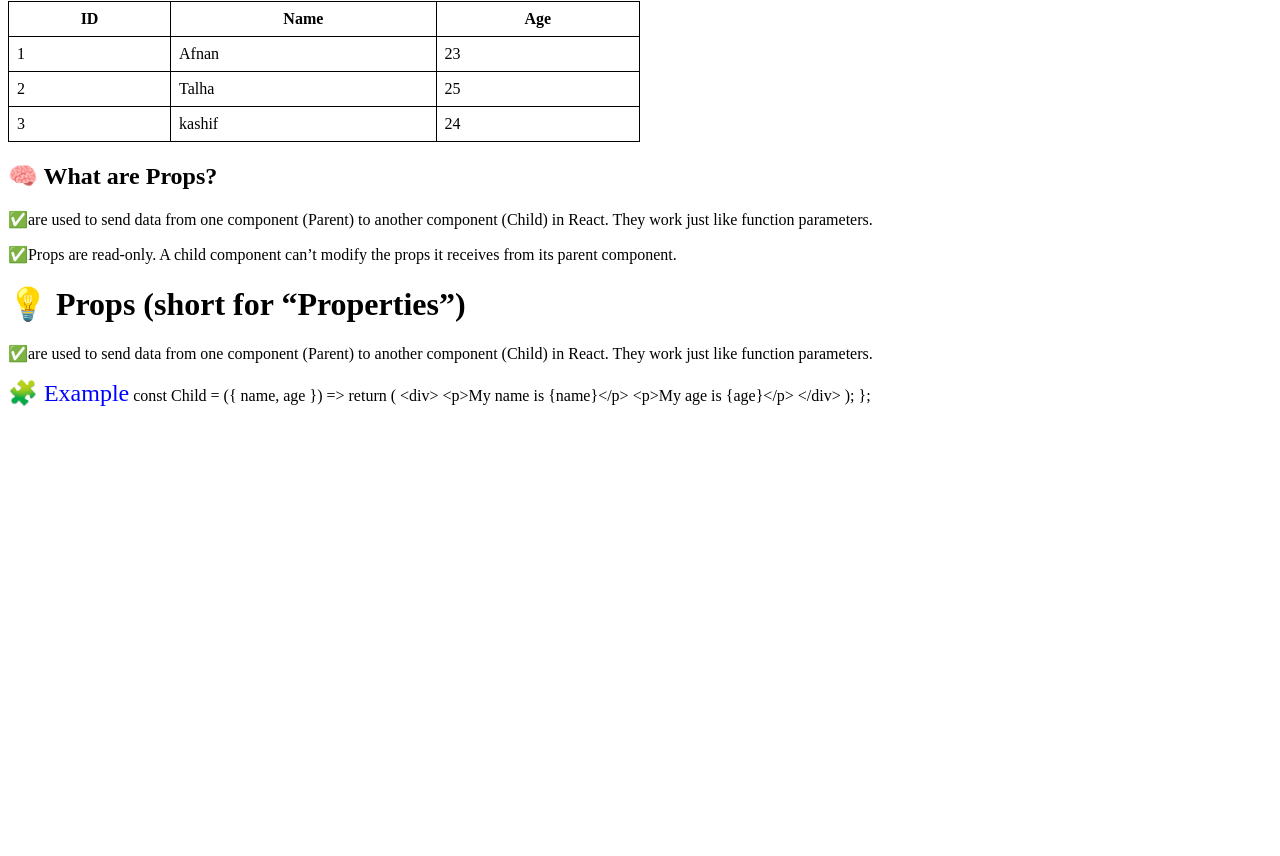
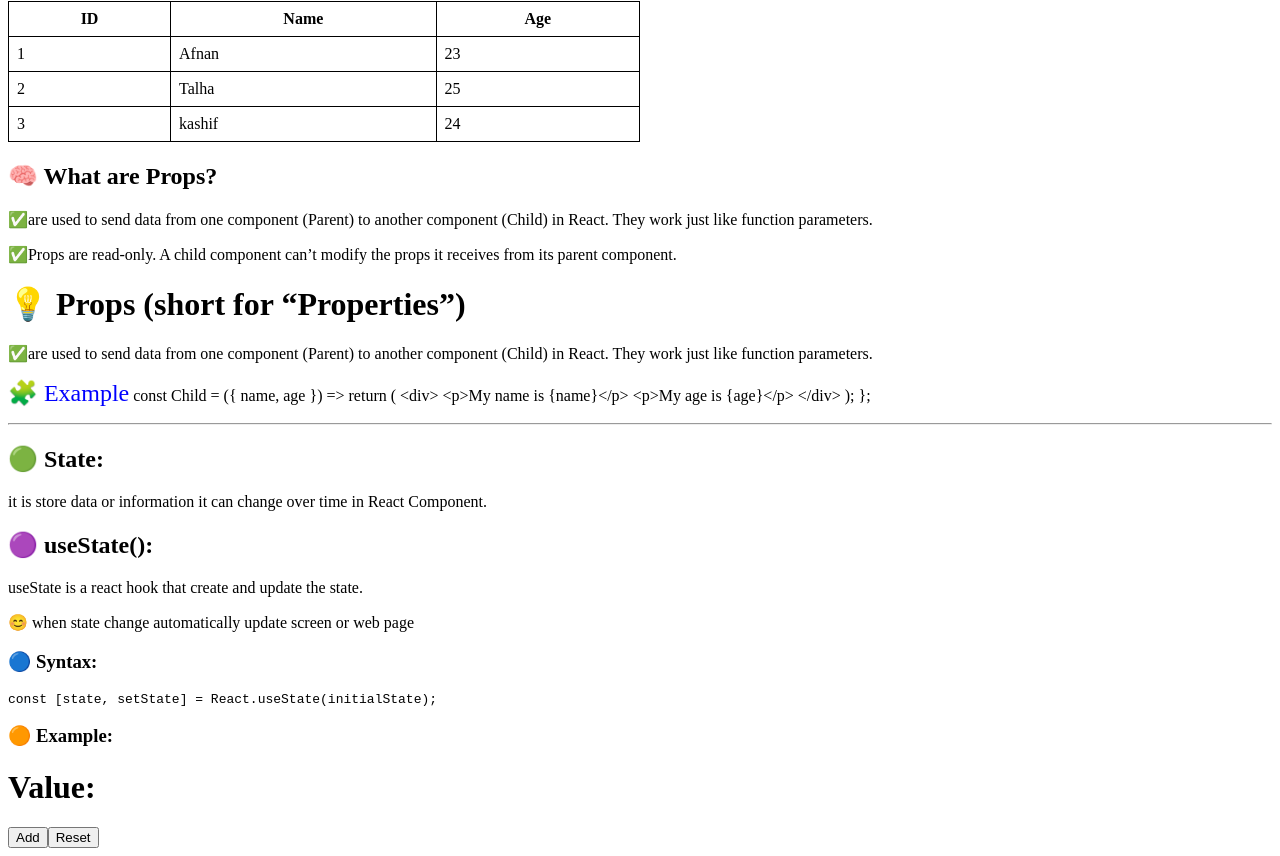
Before and after one commit to afnanmuhammad/learning-React-Basecs, a React (Vite) app: page / in a window 1280 px wide. Shown: the part 1006-1862 px from the top of the page. Before the commit the page ends 1429 px from the top, so only its background shows below. Built offline with nearby package versions, Linux system fonts and the light colour scheme.

Commit message:
use useState hook

```diff
--- a/src/App.jsx
+++ b/src/App.jsx
@@ -2,6 +2,7 @@ import React from "react"
 import ClassBaseComponent from "./components/ClassBaseComponent"
 import FunctionBaseComponent from "./components/FunctionBaseComponent"
 import MapFunction from "./components/MapFunction"
+import UseState from "./components/hooks/UseState"
 
 
 function App() {
@@ -20,6 +21,8 @@ function App() {
         ✅it groups elements without adding anything extra to the HTML.
       </p>
       <MapFunction />
+      <hr />
+      <UseState />
     </>
   )
 }
--- /dev/null
+++ b/src/components/hooks/UseState.jsx
@@ -0,0 +1,26 @@
+import React from 'react'
+
+const UseState = () => {
+    const [state, setSate] = React.useState(null);
+    return (
+        <div>
+            <h2>🟢 State: </h2>
+            <p>it is store data or information it can change over time in React Component.</p>
+            <h2>🟣 useState():</h2>
+            <p>useState is a react hook that create and update the state. </p>
+            <p>😊 when state change automatically update screen or web page</p>
+            <h3>🔵 Syntax:</h3>
+            <pre>
+                const [state, setState] = React.useState(initialState);
+            </pre>
+
+            <h3>🟠 Example:</h3>
+            <h1>Value: {state}</h1>
+            <button onClick={() => setSate(state + 1)}>Add</button>
+            <button onClick={() => setSate(0)}>Reset</button>
+
+        </div>
+    )
+}
+
+export default UseState
```
